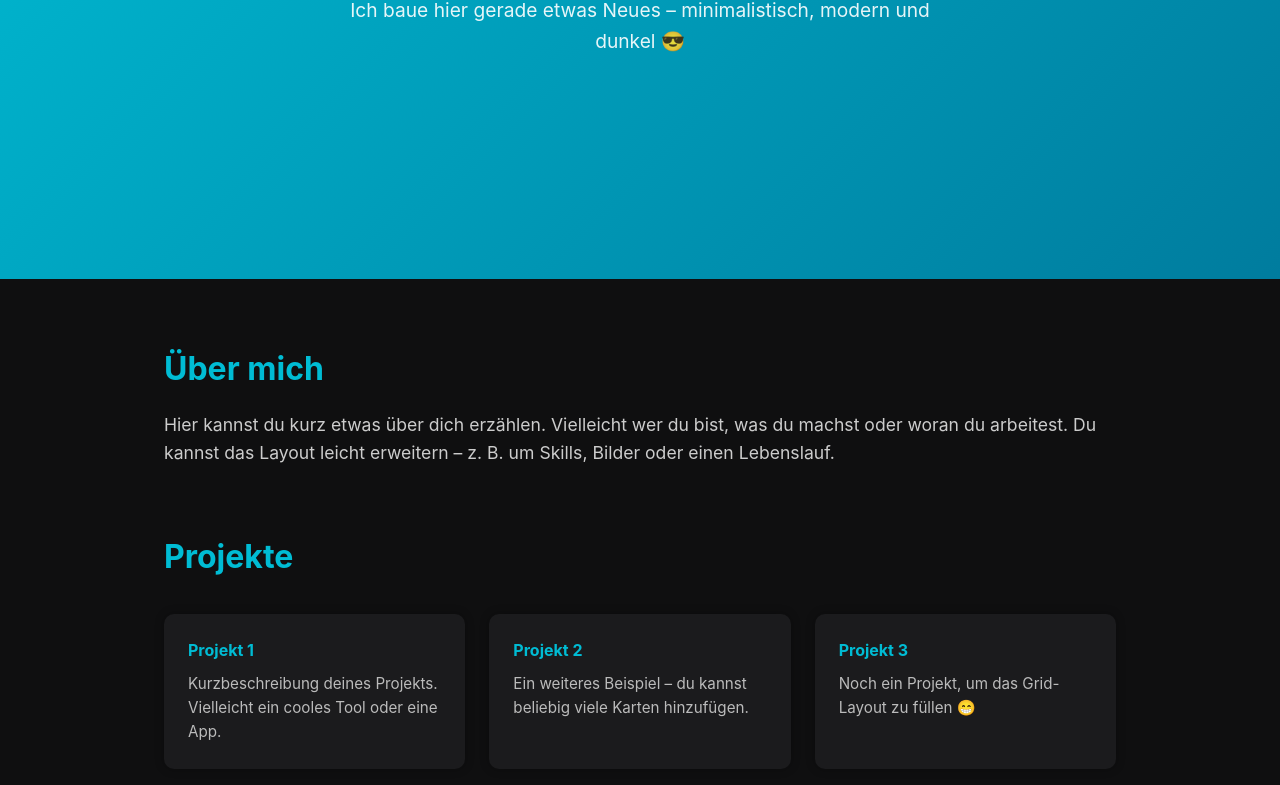
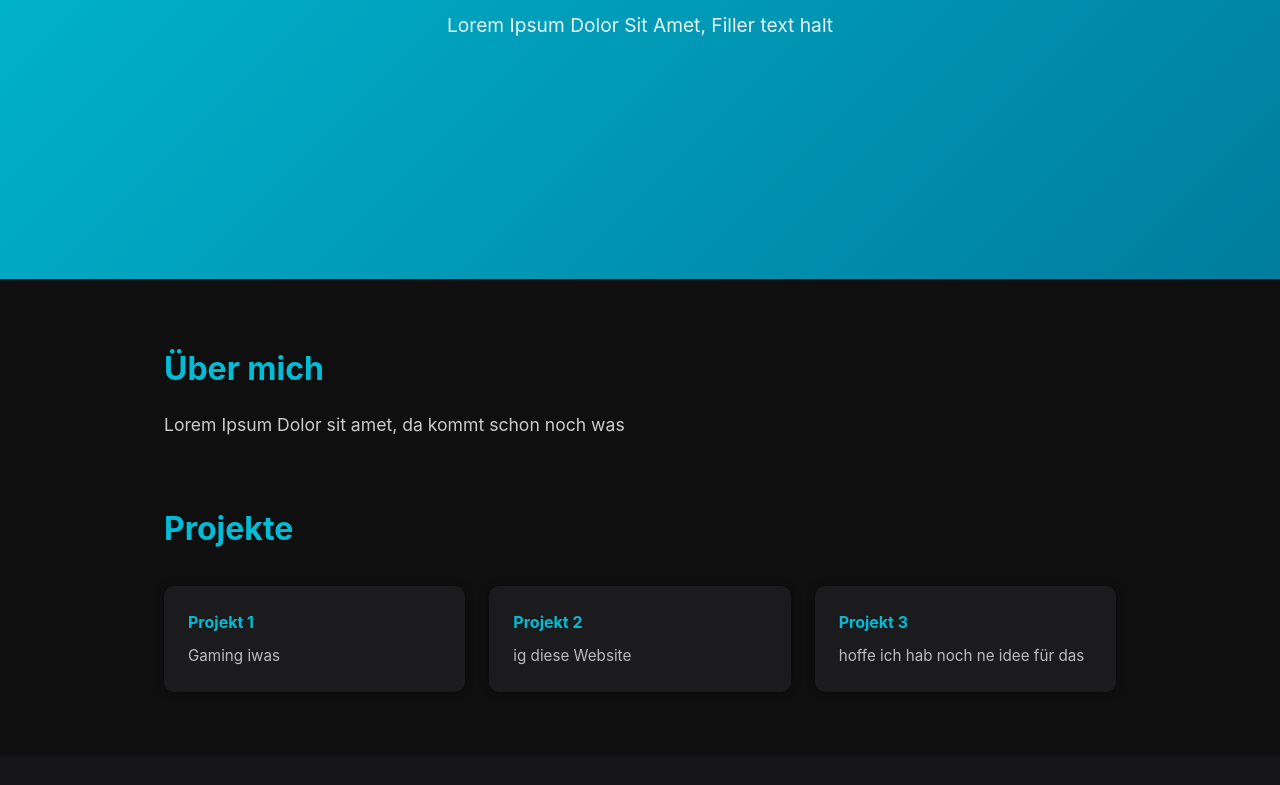
Before and after one commit to jakobehrengruber44/jakobehrengruber44.github.io, a plain HTML site: page index.html in a window 1280 px wide. Shown: the part 391-1176 px from the top of the page. Drawn offline with Linux system fonts and the light colour scheme.

Commit message:
Update index.html

```diff
--- a/index.html
+++ b/index.html
@@ -201,15 +201,13 @@
 
   <section class="hero">
     <h2>Willkommen auf meiner Website</h2>
-    <p>Ich baue hier gerade etwas Neues – minimalistisch, modern und dunkel 😎</p>
+    <p>Lorem Ipsum Dolor Sit Amet, Filler text halt</p>
   </section>
 
   <section id="about" class="content">
     <h3>Über mich</h3>
     <p>
-      Hier kannst du kurz etwas über dich erzählen. Vielleicht wer du bist,
-      was du machst oder woran du arbeitest. Du kannst das Layout leicht erweitern –
-      z. B. um Skills, Bilder oder einen Lebenslauf.
+      Lorem Ipsum Dolor sit amet, da kommt schon noch was
     </p>
   </section>
 
@@ -218,15 +216,15 @@
     <div class="cards">
       <div class="card">
         <h4>Projekt 1</h4>
-        <p>Kurzbeschreibung deines Projekts. Vielleicht ein cooles Tool oder eine App.</p>
+        <p>Gaming iwas</p>
       </div>
       <div class="card">
         <h4>Projekt 2</h4>
-        <p>Ein weiteres Beispiel – du kannst beliebig viele Karten hinzufügen.</p>
+        <p>ig diese Website</p>
       </div>
       <div class="card">
         <h4>Projekt 3</h4>
-        <p>Noch ein Projekt, um das Grid-Layout zu füllen 😁</p>
+        <p>hoffe ich hab noch ne idee für das</p>
       </div>
     </div>
   </section>
```
